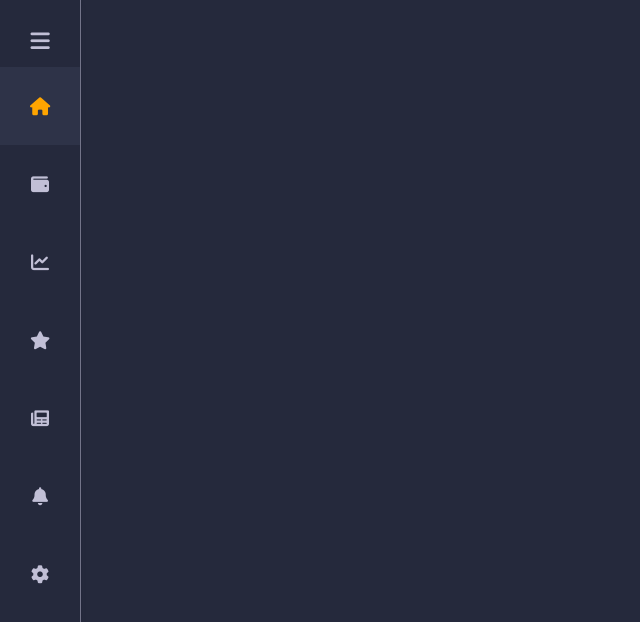
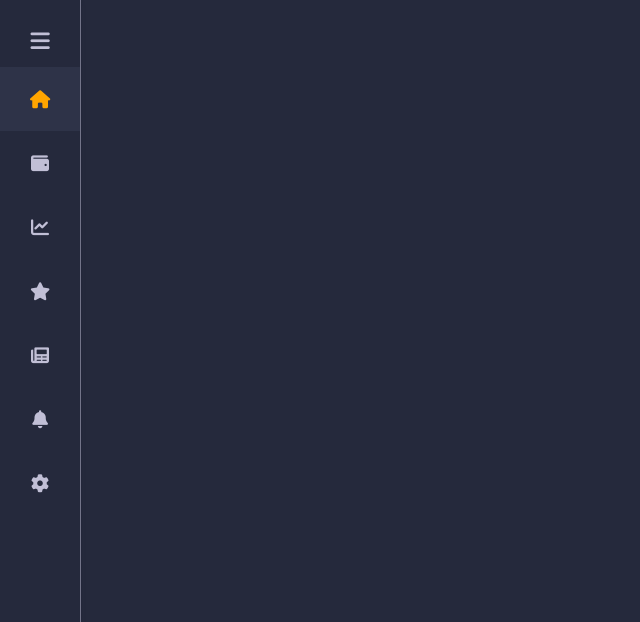
Before and after one commit to joseph-johnson27001/crypto-dashboard, a Vue app: page / in a window 1280 px wide. Shown: the top 622 px of the page, without its empty margins (0-640 px from the left). Built offline with nearby package versions, Linux system fonts and the light colour scheme.

Commit message:
Icon containers

```diff
--- a/src/components/Navigation/SideBar.vue
+++ b/src/components/Navigation/SideBar.vue
@@ -14,7 +14,9 @@
         }"
         @click="setActiveItem(item.name)"
       >
-        <i :class="item.icon"></i>
+        <div class="icon-container">
+          <i :class="item.icon"></i>
+        </div>
         <span v-if="!collapsed">{{ item.label }}</span>
       </li>
     </ul>
@@ -151,6 +153,14 @@ export default {
   font-size: 1.1rem;
 }
 
+.sidebar.collapsed .icon-container {
+  width: 24px;
+  height: 24px;
+  display: flex;
+  align-items: center;
+  justify-content: center;
+}
+
 .sidebar ul li.logout-item {
   margin-top: auto;
 }
```
